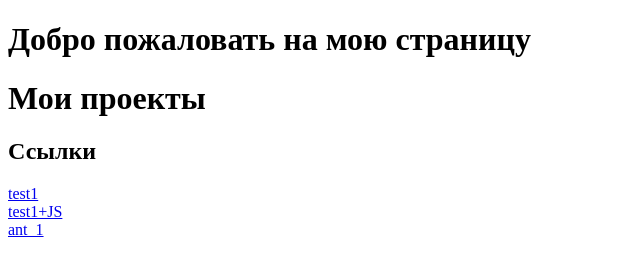
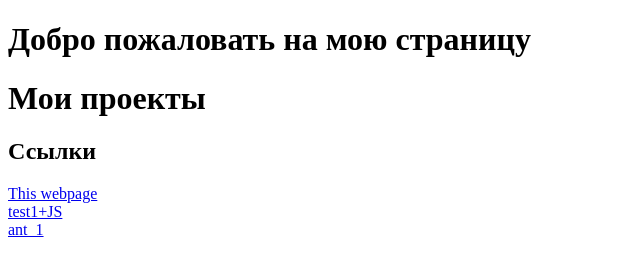
Before and after one commit to krll-corp/just-a-repo, a plain HTML site: page index.html in a window 1280 px wide. Shown: the full height of the page, 0-640 px from the left. Drawn offline with Linux system fonts and the light colour scheme.

Commit message:
Update index.html

```diff
--- a/index.html
+++ b/index.html
@@ -7,7 +7,7 @@
     <h1>Добро пожаловать на мою страницу</h1>
     <h1>Мои проекты</h1>
     <h2>Ссылки</h2>
-    <a href="https://krll-corp.github.io/just-a-repo/ant1.html">test1</a><br>
+    <a href="https://krll-corp.github.io/just-a-repo/">This webpage</a><br>
     <a href="https://krll-corp.github.io/just-a-repo/js_test1.html">test1+JS</a><br>
     <a href="https://krll-corp.github.io/just-a-repo/ant1.html">ant_1</a>
 </body>
```
